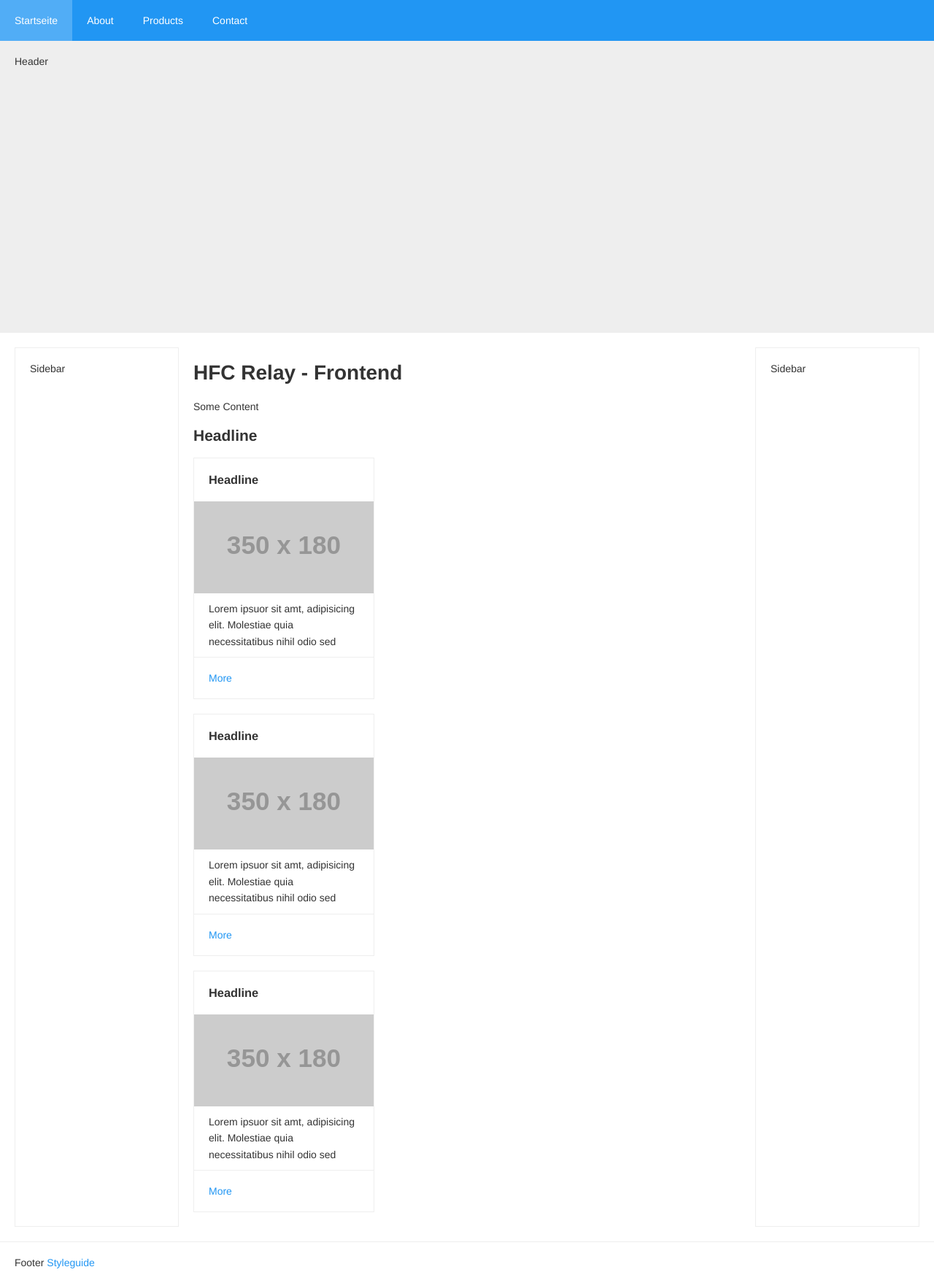
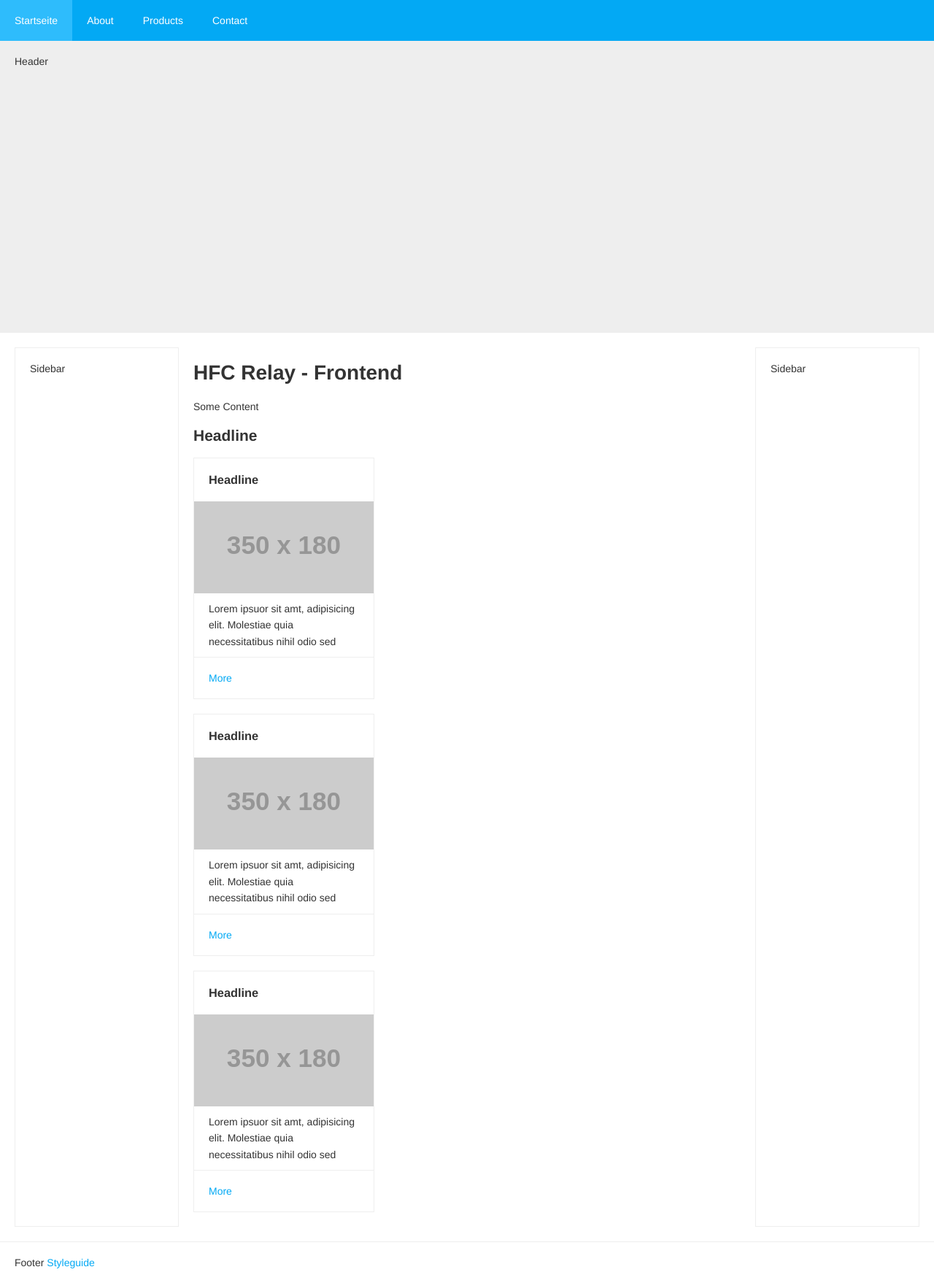
Before and after one commit to NilsDannemann/j_hfc_relay, a Jekyll site: the page built from index.html, in a window 1280 px wide. Shown: the whole page at 73% size. Built offline with Jekyll 4.4.1, drawn with Linux system fonts in a browser that asks for light colours.

Commit message:
quick fix

```diff
--- a/_includes/_config.scss
+++ b/_includes/_config.scss
@@ -29,7 +29,7 @@ $color-yellow: #FFEB3B;
 $color-amber: #FFC107;
 $color-orange: #FF9800;
 
-$color-brand: $color-blue;
+$color-brand: $color-lightblue;
 
 /* =======================================*/
 /*
@@ -106,7 +106,7 @@ $teaser-lines-to-show: 3;
 @mixin responsive-container() {
 	min-width: map-get($breakpoints, large);
 	max-width: map-get($breakpoints, x-large);
-	margin: auto;
+	margin: 0 auto;
 	@include respond-to(x-small) {min-width: 0;}
 }
 
--- a/_includes/components/teaser/_teaser.scss
+++ b/_includes/components/teaser/_teaser.scss
@@ -13,6 +13,7 @@
 		& * {margin: 0;}
 	}
 	&__img {
+
 	}
 	&__content {
 		height: $font-size * $line-height * $teaser-lines-to-show;
--- a/_includes/components_base/content/_content.scss
+++ b/_includes/components_base/content/_content.scss
@@ -8,7 +8,7 @@
 	padding: $whitespace;
 
 	&__inner {
-		@include flexbox;
+		@include flexbox();
 		@include responsive-container();
 	}
 
```
